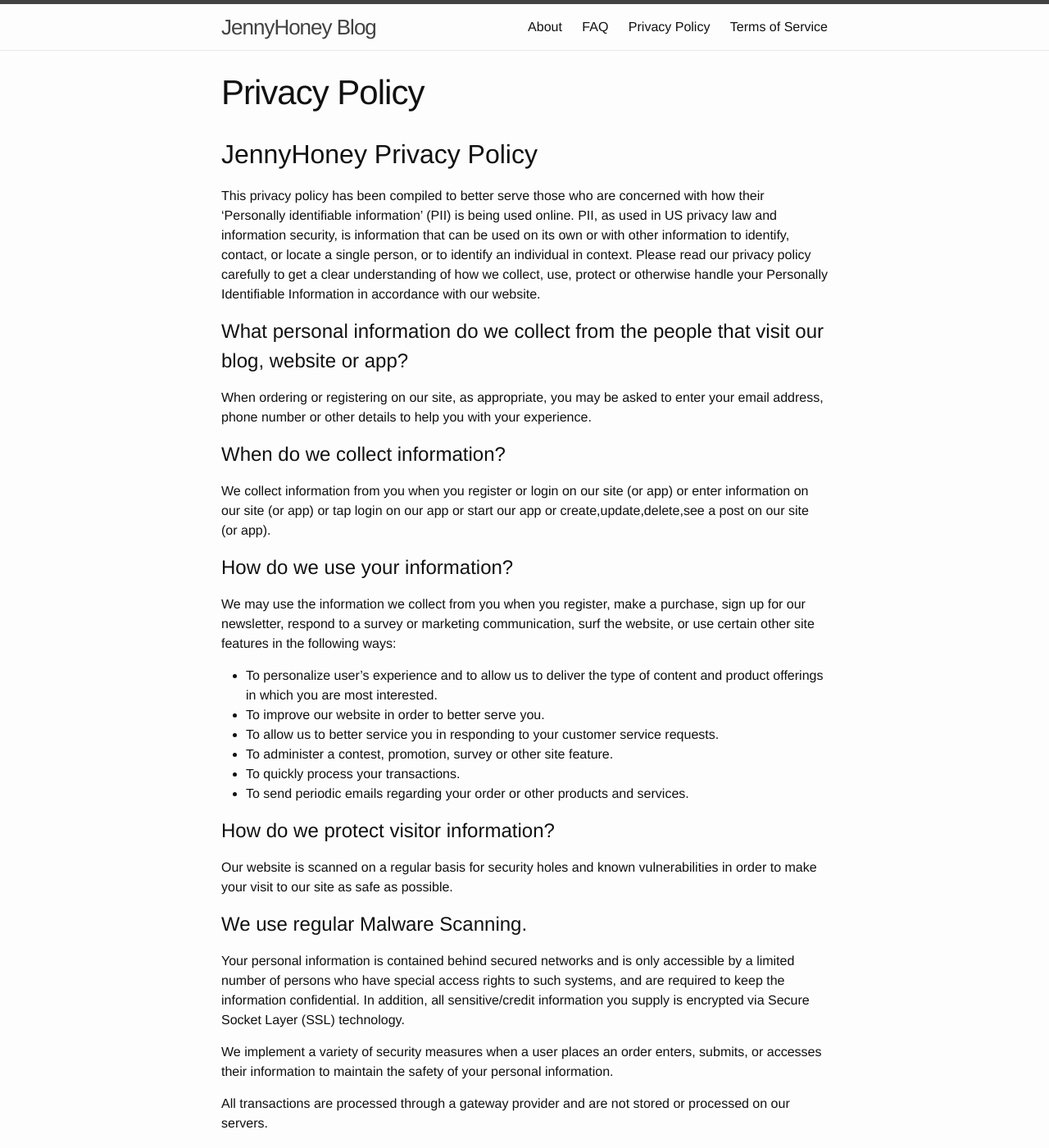
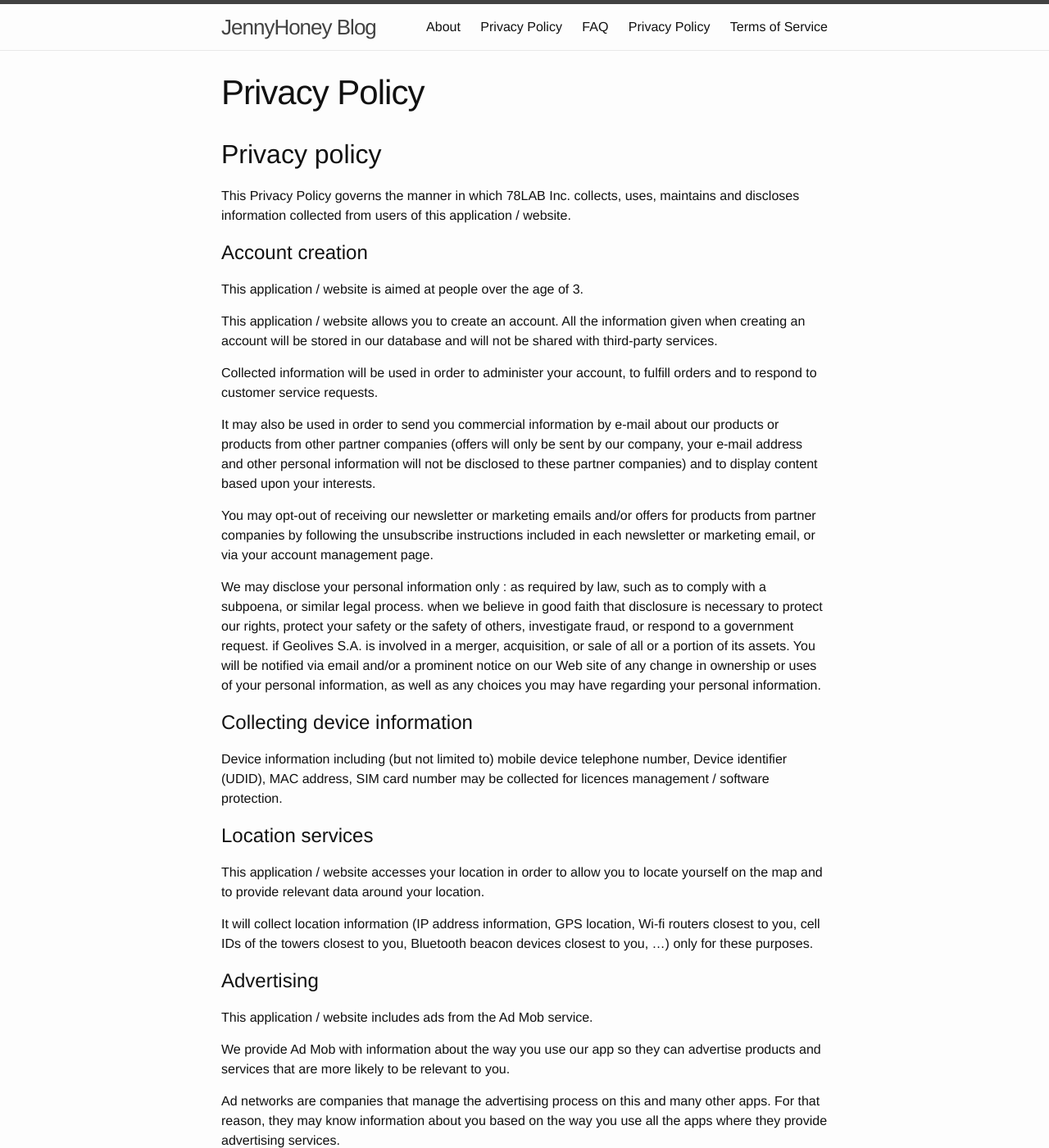
Before and after one commit to 78lab/78lab.github.io, a Jekyll site: the page built from privacy.md, in a window 1280 px wide and 1400 px high. Shown: the whole window at 82% size. Built offline with Jekyll 4.4.1, drawn with Linux system fonts in a browser that asks for light colours; some of the changed text lies outside the part shown.

Commit message:
privacy added

```diff
--- /dev/null
+++ b/app_privacy.md
@@ -0,0 +1,51 @@
+---
+layout: page
+title: Privacy Policy
+permalink: /app_privacy/
+---
+
+## JennyHoney Privacy Policy
+
+This privacy policy has been compiled to better serve those who are concerned with how their 'Personally identifiable information' (PII) is being used online. PII, as used in US privacy law and information security, is information that can be used on its own or with other information to identify, contact, or locate a single person, or to identify an individual in context. Please read our privacy policy carefully to get a clear understanding of how we collect, use, protect or otherwise handle your Personally Identifiable Information in accordance with our website.
+
+# What personal information do we collect from the people that visit our blog, website or app?
+
+When ordering or registering on our site, as appropriate, you may be asked to enter your email address, phone number or other details to help you with your experience.
+
+# When do we collect information?
+
+We collect information from you when you register or login on our site (or app) or enter information on our site (or app) or tap login on our app or start our app or create,update,delete,see a post on our site (or app).
+
+
+# How do we use your information?
+
+We may use the information we collect from you when you register, make a purchase, sign up for our newsletter, respond to a survey or marketing communication, surf the website, or use certain other site features in the following ways:
+
+ - To personalize user's experience and to allow us to deliver the type of content and product offerings in which you are most interested.
+ - To improve our website in order to better serve you.
+ - To allow us to better service you in responding to your customer service requests.
+ - To administer a contest, promotion, survey or other site feature.
+ - To quickly process your transactions.
+ - To send periodic emails regarding your order or other products and services.
+
+# How do we protect visitor information?
+
+Our website is scanned on a regular basis for security holes and known vulnerabilities in order to make your visit to our site as safe as possible.
+
+# We use regular Malware Scanning.
+
+Your personal information is contained behind secured networks and is only accessible by a limited number of persons who have special access rights to such systems, and are required to keep the information confidential. In addition, all sensitive/credit information you supply is encrypted via Secure Socket Layer (SSL) technology.
+
+We implement a variety of security measures when a user places an order enters, submits, or accesses their information to maintain the safety of your personal information.
+
+All transactions are processed through a gateway provider and are not stored or processed on our servers.
+
+# Do we use 'cookies'?
+
+We do not use cookies for tracking purposes
+
+You can choose to have your computer warn you each time a cookie is being sent, or you can choose to turn off all cookies. You do this through your browser (like Internet Explorer) settings. Each browser is a little different, so look at your browser's Help menu to learn the correct way to modify your cookies.
+
+If you disable cookies off, some features will be disabled that make your site experience more efficient and some of our services will not function properly.
+
+However, you can still place orders .
--- a/privacy.md
+++ b/privacy.md
@@ -4,48 +4,63 @@
 permalink: /privacy/
 ---
 
-## JennyHoney Privacy Policy
+## Privacy policy
+This Privacy Policy governs the manner in which 78LAB Inc. collects, uses, maintains and discloses information collected from users of this application / website.
 
-This privacy policy has been compiled to better serve those who are concerned with how their 'Personally identifiable information' (PII) is being used online. PII, as used in US privacy law and information security, is information that can be used on its own or with other information to identify, contact, or locate a single person, or to identify an individual in context. Please read our privacy policy carefully to get a clear understanding of how we collect, use, protect or otherwise handle your Personally Identifiable Information in accordance with our website.
+# Account creation
+This application / website is aimed at people over the age of 3.
 
-# What personal information do we collect from the people that visit our blog, website or app?
+This application / website allows you to create an account. All the information given when creating an account will be stored in our database and will not be shared with third-party services.
 
-When ordering or registering on our site, as appropriate, you may be asked to enter your email address, phone number or other details to help you with your experience.
+Collected information will be used in order to administer your account, to fulfill orders and to respond to customer service requests.
 
-# When do we collect information?
+It may also be used in order to send you commercial information by e-mail about our products or products from other partner companies (offers will only be sent by our company, your e-mail address and other personal information will not be disclosed to these partner companies) and to display content based upon your interests.
 
-We collect information from you when you register or login on our site (or app) or enter information on our site (or app) or tap login on our app or start our app or create,update,delete,see a post on our site (or app).
+You may opt-out of receiving our newsletter or marketing emails and/or offers for products from partner companies by following the unsubscribe instructions included in each newsletter or marketing email, or via your account management page.
 
+We may disclose your personal information only :
+as required by law, such as to comply with a subpoena, or similar legal process.
+when we believe in good faith that disclosure is necessary to protect our rights, protect your safety or the safety of others, investigate fraud, or respond to a government request.
+if Geolives S.A. is involved in a merger, acquisition, or sale of all or a portion of its assets. You will be notified via email and/or a prominent notice on our Web site of any change in ownership or uses of your personal information, as well as any choices you may have regarding your personal information.
 
-# How do we use your information?
+# Collecting device information
+Device information including (but not limited to) mobile device telephone number, Device identifier (UDID), MAC address, SIM card number may be collected for licences management / software protection.
 
-We may use the information we collect from you when you register, make a purchase, sign up for our newsletter, respond to a survey or marketing communication, surf the website, or use certain other site features in the following ways:
+# Location services
+This application / website accesses your location in order to allow you to locate yourself on the map and to provide relevant data around your location.
 
- - To personalize user's experience and to allow us to deliver the type of content and product offerings in which you are most interested.
- - To improve our website in order to better serve you.
- - To allow us to better service you in responding to your customer service requests.
- - To administer a contest, promotion, survey or other site feature.
- - To quickly process your transactions.
- - To send periodic emails regarding your order or other products and services.
+It will collect location information (IP address information, GPS location, Wi-fi routers closest to you, cell IDs of the towers closest to you, Bluetooth beacon devices closest to you, ...) only for these purposes.
 
-# How do we protect visitor information?
+# Advertising
+This application / website includes ads from the Ad Mob service.
 
-Our website is scanned on a regular basis for security holes and known vulnerabilities in order to make your visit to our site as safe as possible.
+We provide Ad Mob with information about the way you use our app so they can advertise products and services that are more likely to be relevant to you.
 
-# We use regular Malware Scanning.
+Ad networks are companies that manage the advertising process on this and many other apps. For that reason, they may know information about you based on the way you use all the apps where they provide advertising services.
 
-Your personal information is contained behind secured networks and is only accessible by a limited number of persons who have special access rights to such systems, and are required to keep the information confidential. In addition, all sensitive/credit information you supply is encrypted via Secure Socket Layer (SSL) technology.
+They compile this information to paint a picture of which types of ads you are likely to be interested in.
 
-We implement a variety of security measures when a user places an order enters, submits, or accesses their information to maintain the safety of your personal information.
+You can find out more about how Ad Mob uses your personal information here: http://www.google.co.uk/intl/en/policies/privacy/
 
-All transactions are processed through a gateway provider and are not stored or processed on our servers.
+# Analytics
+This application / website includes Google Analytics measuring tools. We want to learn how you use the app so we can improve it in future updates.
 
-# Do we use 'cookies'?
+You can find out more about how Google Analytics uses your personal information here: http://www.google.co.uk/intl/en/policies/privacy/
 
-We do not use cookies for tracking purposes
+# Automatic bug reporting
+The application uses an automatic bug reporting feature via the ACRA library - https://github.com/ACRA/acra - which provides us with detailed information when the application crashes.
 
-You can choose to have your computer warn you each time a cookie is being sent, or you can choose to turn off all cookies. You do this through your browser (like Internet Explorer) settings. Each browser is a little different, so look at your browser's Help menu to learn the correct way to modify your cookies.
+Bug reports may include (but are not limited to): mobile device telephone number, Device identifier (UDID) and other device information, MAC address, OS version, log files, phone numbers of contacts used with the application, messages sent or processed by the application, location data.
 
-If you disable cookies off, some features will be disabled that make your site experience more efficient and some of our services will not function properly.
+# Changes to this privacy policy
+Geolives S.A. reserves the right to update this privacy policy at any time. When we do, we will revise the updated date at the bottom of this page. We encourage Users to frequently check this page for any changes in order to stay informed about how we are helping to protect the personal information we collect. You acknowledge and agree that it is your responsibility to review this privacy policy periodically and become aware of modifications.
 
-However, you can still place orders .
+# Your acceptance of these terms
+By using the Service, you accept this policy. If you do not agree to this policy, please do not use our Service. Your continued use of the Site following the posting of changes to this policy will be deemed your acceptance of those changes.
+
+# Contacting us
+If you have any questions about this Privacy Policy, the practices of this website / application, or your dealings with this site, please contact us at support@78lab.com
+
+78LAB Inc.
+
+Last update : 2018-04-18
```
